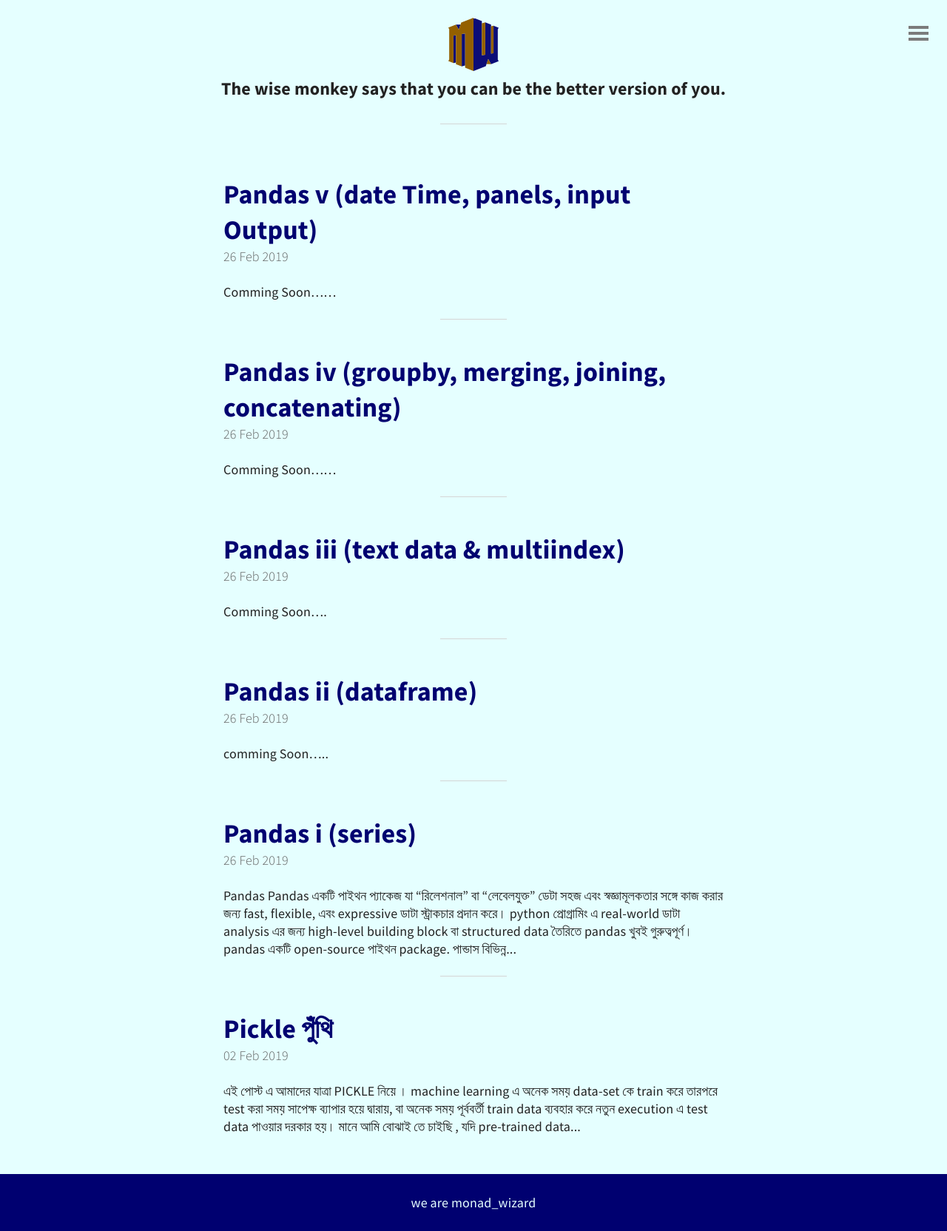
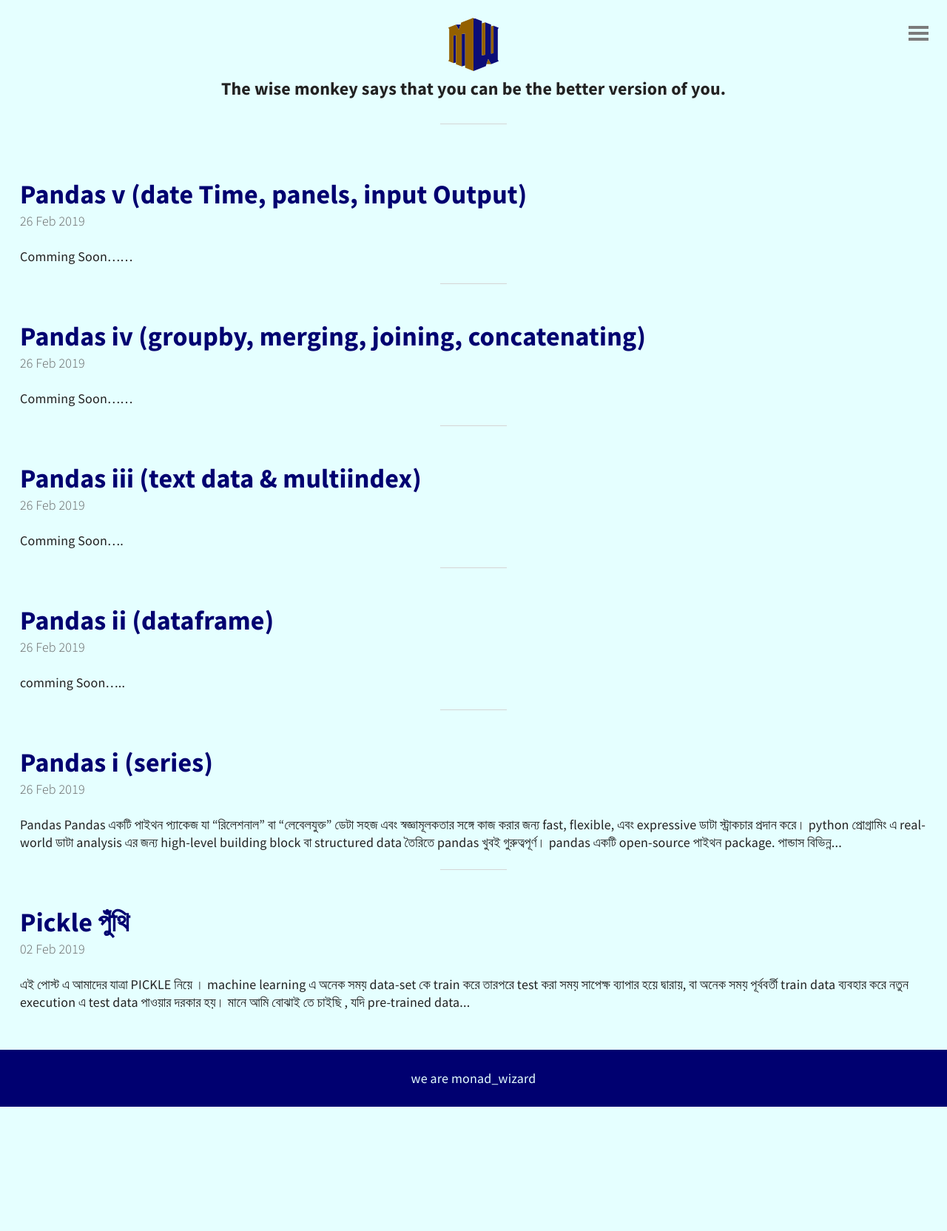
Before and after one commit to MonadWizard/pyblog, a Jekyll site: the page built from index.html, in a window 1280 px wide. Shown: the whole page at 74% size. Built offline with Jekyll 4.4.1, drawn with Linux system fonts in a browser that asks for light colours; the list of posts is cut into pages by our own code; after the commit the page ends 1496 px from its top, so only the background shows below that.

Commit message:
Update layout.scss

```diff
--- a/_sass/layout.scss
+++ b/_sass/layout.scss
@@ -118,7 +118,7 @@ html, body {
 
 #container {
 	margin:0 auto;
-	max-width: 730px;
+	max-width: 100%;
 	padding: 0 1.5rem;
 }
 
```
